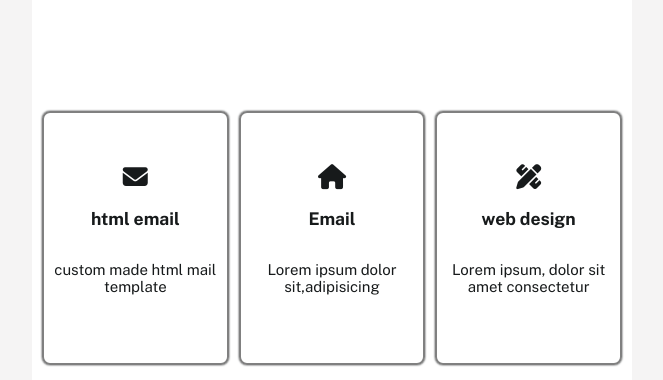
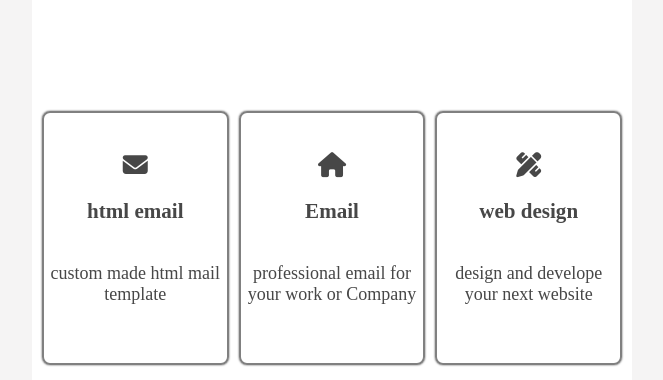
Before and after one commit to M0lt0/email-template, a plain HTML site: page index.html in a window 1280 px wide. Shown: the part 420-800 px from the top of the page, without its empty margins (308-971 px from the left). Drawn offline with nearby package versions, Linux system fonts and the light colour scheme.

Commit message:
logo and color edit

```diff
--- a/index.html
+++ b/index.html
@@ -86,6 +86,10 @@
             justify-content: center;
             text-align: center;
             box-shadow: 0 0 2px;
+            font-family: "popens";
+            font-weight: 400;
+            font-size: 18px;
+            color: rgb(71, 71, 71);
 
 
         }
@@ -164,12 +168,12 @@
             <div class="card">
                 <i class="fa-solid fa-house"></i>
                 <h3> Email </h3>
-                <p>Lorem ipsum dolor sit,adipisicing </p>
+                <p>professional email for your work or Company</p>
             </div>
             <div class="card">
                 <i class="fa-solid fa-pen-ruler"></i>
                 <h3> web design</h3>
-                <p>Lorem ipsum, dolor sit amet consectetur </p>
+                <p>design and develope <br> your next website </p>
             </div>
         </div>
         <footer>
```
